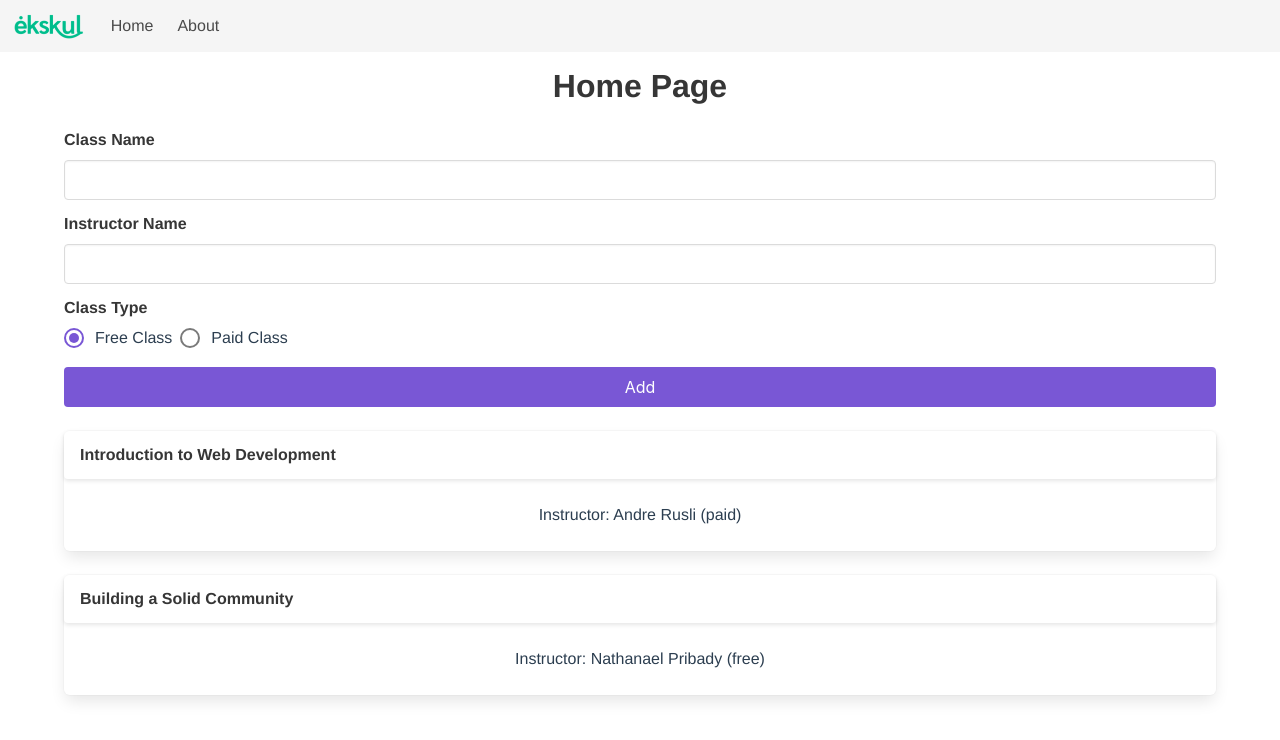
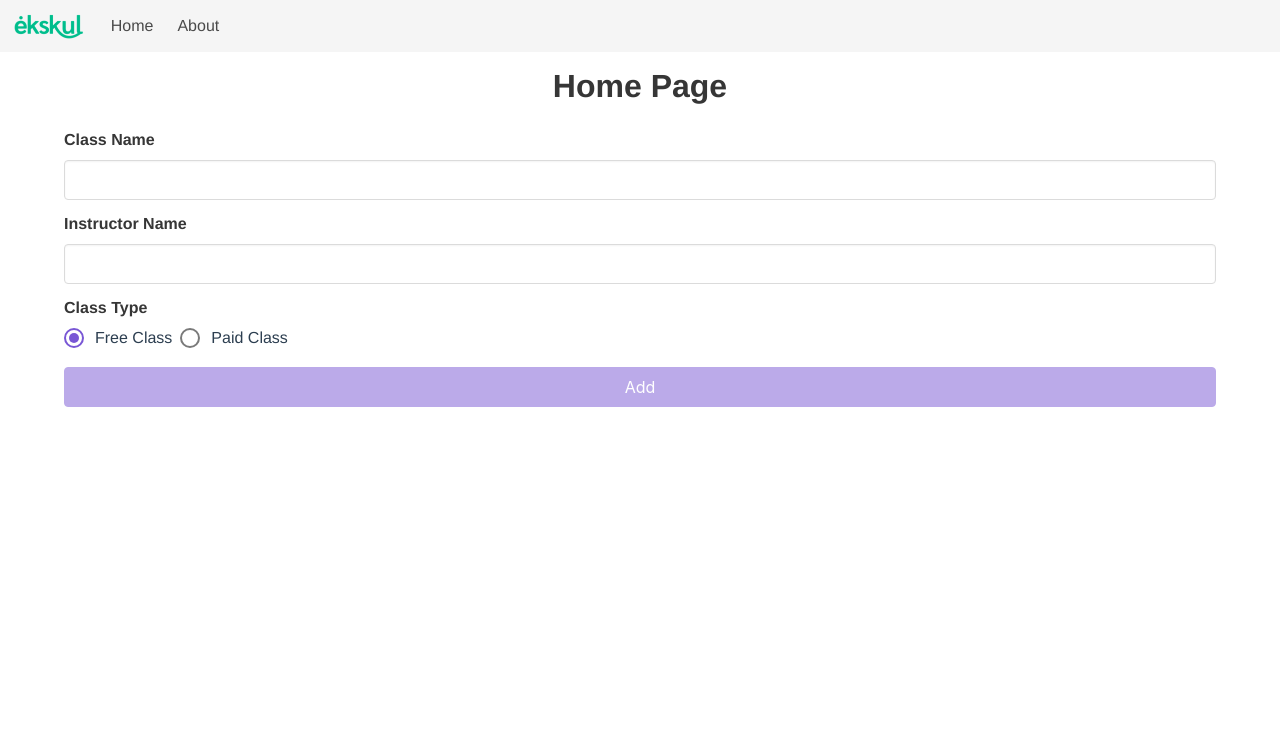
Before and after one commit to arusl/ekskul-vue-app, a Vue app: page / in a window 1280 px wide. Shown: the top 740 px of the page. Built offline with nearby package versions, Linux system fonts and the light colour scheme.

Commit message:
added firebase to save classes, loading controller, and toast

```diff
--- a/package.json
+++ b/package.json
@@ -10,6 +10,7 @@
   "dependencies": {
     "buefy": "^0.9.4",
     "core-js": "^3.6.5",
+    "firebase": "^8.3.1",
     "vue": "^2.6.11",
     "vue-router": "^3.5.1",
     "vuex": "^3.6.2"
--- a/src/components/HomePage.vue
+++ b/src/components/HomePage.vue
@@ -20,7 +20,13 @@
           </b-radio>
         </div>
       </b-field>
-      <b-button type="is-primary" expanded @click="addClass()">Add</b-button>
+      <b-button
+        type="is-primary"
+        expanded
+        @click="saveClass()"
+        :disabled="!isValid"
+        >Add</b-button
+      >
       <br />
       <b-collapse
         class="panel"
@@ -49,7 +55,8 @@
 </template>
 
 <script>
-import AppNavbar from './AppNavbar.vue';
+import AppNavbar from "./AppNavbar.vue";
+import { fbdb } from "../firebase";
 
 export default {
   data() {
@@ -58,35 +65,73 @@ export default {
       instructorName: "",
       classType: "free",
       isOpen: 0,
-      allClasses: [
-        {
-          className: "Introduction to Web Development",
-          instructorName: "Andre Rusli",
-          classType: "paid",
-        },
-        {
-          className: "Building a Solid Community",
-          instructorName: "Nathanael Pribady",
-          classType: "free",
-        },
-      ],
+      allClasses: [],
     };
   },
   name: "HomePage",
   components: {
     AppNavbar,
   },
+  computed: {
+    isValid() {
+      if (this.className == "" || this.instructorName == "") return false;
+      else return true;
+    },
+  },
   methods: {
+    saveClass() {
+      const loadingComponent = this.$buefy.loading.open();
+      let classData = {
+        className: this.className,
+        instructorName: this.instructorName,
+        classType: this.classType,
+      };
+      // Javascript Promise
+      fbdb
+        .ref("classes/")
+        .push(classData)
+        .then(() => {
+          this.className = "";
+          this.instructorName = "";
+          this.classType = "free";
+          loadingComponent.close();
+          this.$buefy.toast.open({
+            message: "Successfully added a new class!",
+            type: "is-success",
+          });
+        })
+        .catch(()=>{
+          loadingComponent.close();
+          this.$buefy.toast.open({
+            message: "Failed to add a new class!",
+            type: "is-danger",
+          });
+        });
+    },
+
     addClass() {
       let newClass = {
         className: this.className,
         instructorName: this.instructorName,
         classType: this.classType,
       };
-      this.allClasses.push(newClass);
-      this.className = "";
-      this.instructorName = "";
-      this.classType = "free";
+      //TODO: open loading controller
+      fbdb
+        .ref("classes/")
+        .push(newClass)
+        .then(() => {
+          //TODO: close loading controller
+          //TODO: create toast
+          this.className = "";
+          this.instructorName = "";
+          this.classType = "free";
+        })
+        .catch((err) => {
+          alert(err);
+          this.className = "";
+          this.instructorName = "";
+          this.classType = "free";
+        });
     },
   },
 };
--- /dev/null
+++ b/src/firebase.js
@@ -0,0 +1,14 @@
+import firebase from "firebase";
+
+// Your web app's Firebase configuration
+var firebaseConfig = {
+  //paste from Firebase Project Setting -> config
+};
+
+// Initialize Firebase
+firebase.initializeApp(firebaseConfig);
+
+// Get a reference to the database service
+const fbdb = firebase.database();
+
+export { fbdb };
```
Also changed, not shown: 1 other file (tests, documents, lock files or other folders).
